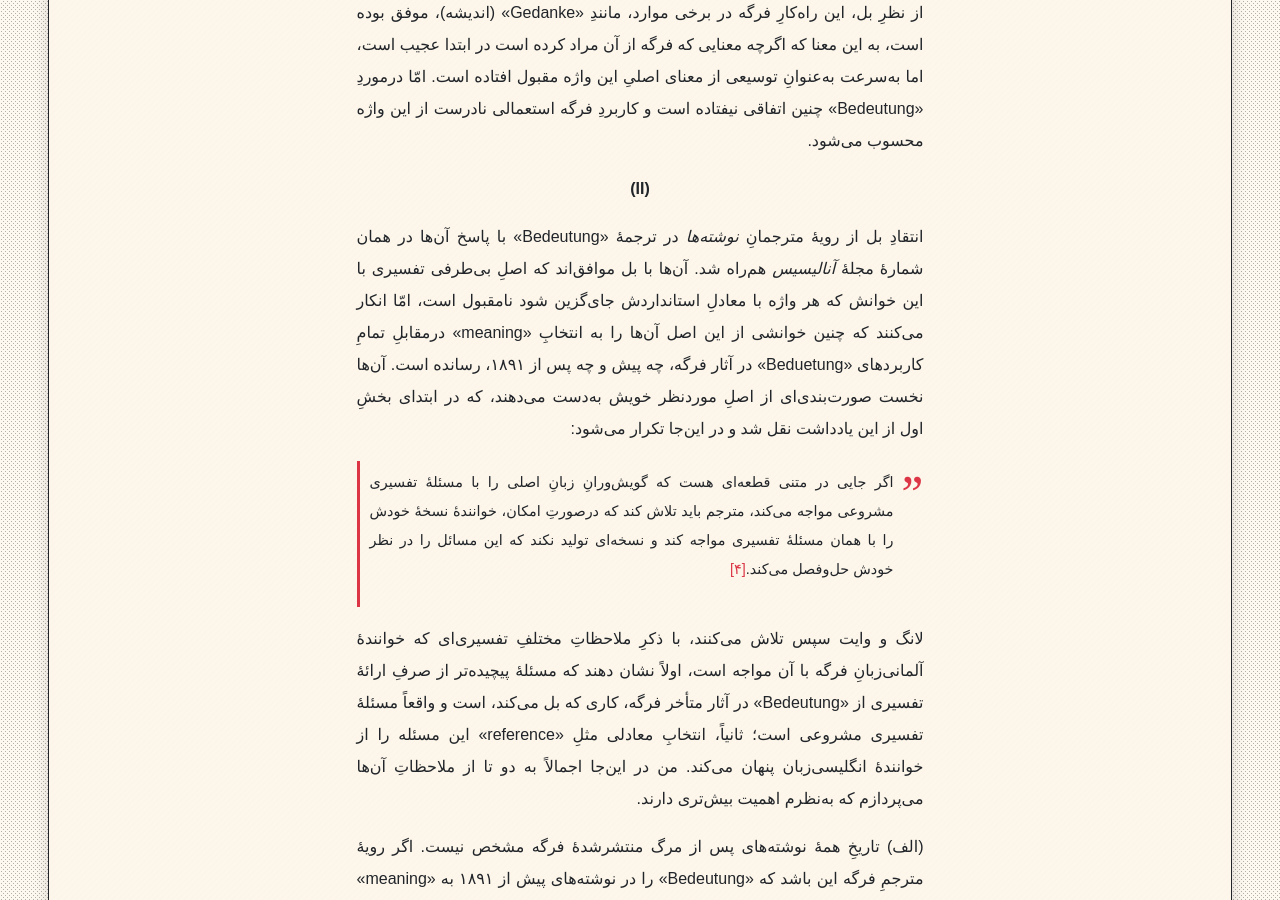
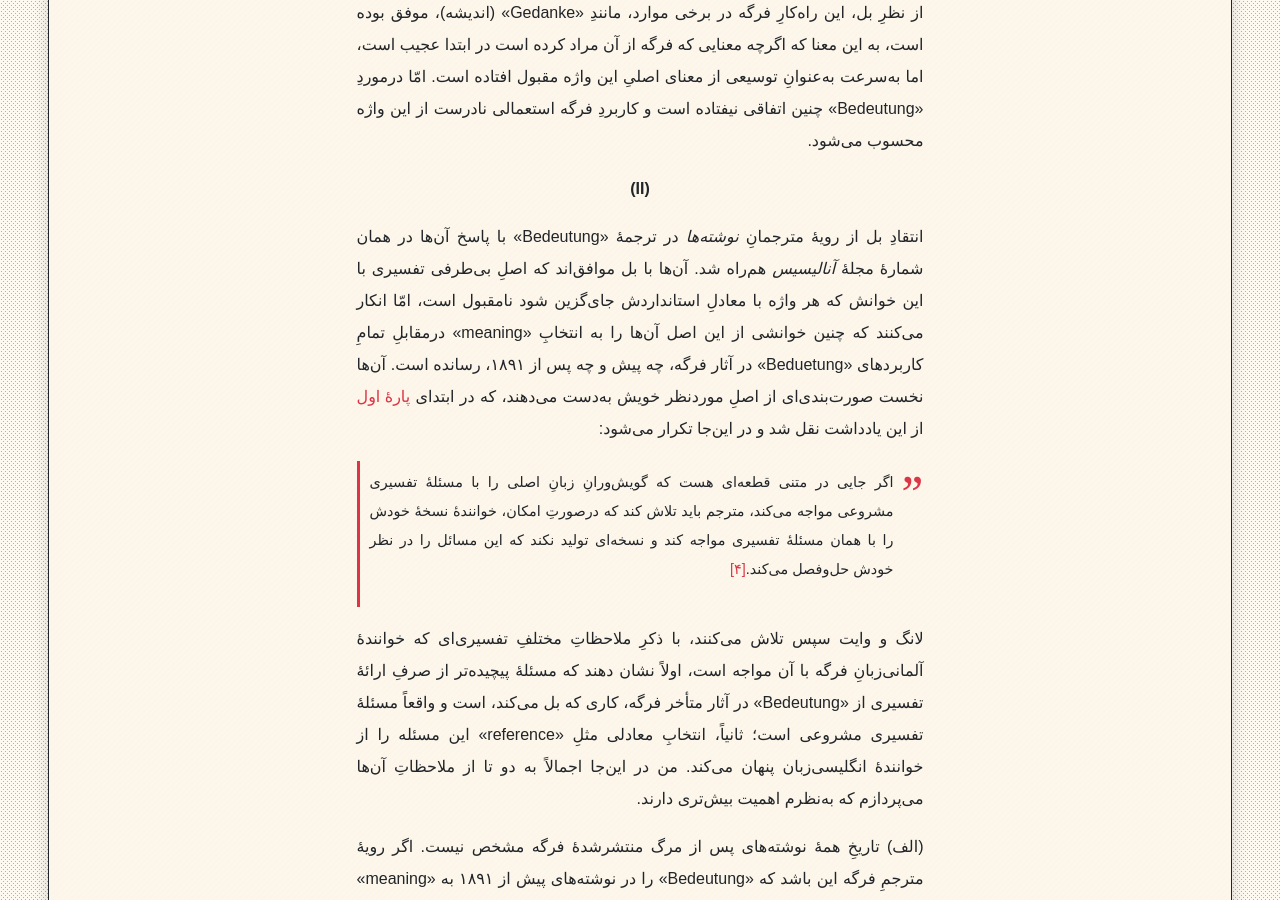
Before and after one commit to phicudemy/phicudemy.github.io, a Jekyll site: the page built from _posts/2024-07-16-fregebedeutung۲.md, in a window 1280 px wide and 900 px high, scrolled down 3628 px. Built offline with Jekyll 4.4.1, drawn with Linux system fonts in a browser that asks for light colours; some web fonts are replaced.

Commit message:
TinaCMS content update

```diff
--- a/_posts/2024-07-16-fregebedeutung۲.md
+++ b/_posts/2024-07-16-fregebedeutung۲.md
@@ -50,7 +50,7 @@ tags:
 
 **<center>(II)</center>**
 
-انتقادِ بل از رویۀ مترجمانِ *نوشته‌ها* در ترجمۀ «Bedeutung» با پاسخ آن‌ها در همان شمارۀ مجلۀ *آنالیسیس* هم‌راه شد. آن‌ها با بل موافق‌اند که اصلِ بی‌طرفی تفسیری با این خوانش که هر واژه با معادلِ استانداردش جای‌گزین شود نامقبول است، امّا انکار می‌کنند که چنین خوانشی از این اصل آن‌ها را به انتخابِ «meaning» درمقابلِ تمامِ کاربردهای «Beduetung» در آثار فرگه، چه پیش و چه پس از ۱۸۹۱، رسانده است. آن‌ها نخست صورت‌بندی‌ای از اصلِ موردنظر خویش به‌دست می‌دهند، که در ابتدای بخشِ اول از این یادداشت نقل شد و در این‌جا تکرار می‌شود:‌
+انتقادِ بل از رویۀ مترجمانِ *نوشته‌ها* در ترجمۀ «Bedeutung» با پاسخ آن‌ها در همان شمارۀ مجلۀ *آنالیسیس* هم‌راه شد. آن‌ها با بل موافق‌اند که اصلِ بی‌طرفی تفسیری با این خوانش که هر واژه با معادلِ استانداردش جای‌گزین شود نامقبول است، امّا انکار می‌کنند که چنین خوانشی از این اصل آن‌ها را به انتخابِ «meaning» درمقابلِ تمامِ کاربردهای «Beduetung» در آثار فرگه، چه پیش و چه پس از ۱۸۹۱، رسانده است. آن‌ها نخست صورت‌بندی‌ای از اصلِ موردنظر خویش به‌دست می‌دهند، که در ابتدای [پارهٔ اول](https://jomhourifalsafe.com/magazine/fregebedeutung1/) از این یادداشت نقل شد و در این‌جا تکرار می‌شود:‌
 
 > اگر جایی در متنی قطعه‌ای هست که گویش‌ورانِ زبانِ اصلی را با مسئلۀ تفسیری مشروعی مواجه می‌کند، مترجم باید تلاش کند که درصورتِ امکان، خوانندۀ نسخۀ خودش را با همان مسئلۀ تفسیری مواجه کند و نسخه‌ای تولید نکند که این مسائل را در نظر خودش حل‌وفصل می‌کند.[\[۴\]](#fn-4){:.fnref #fnref-4}
 
```
